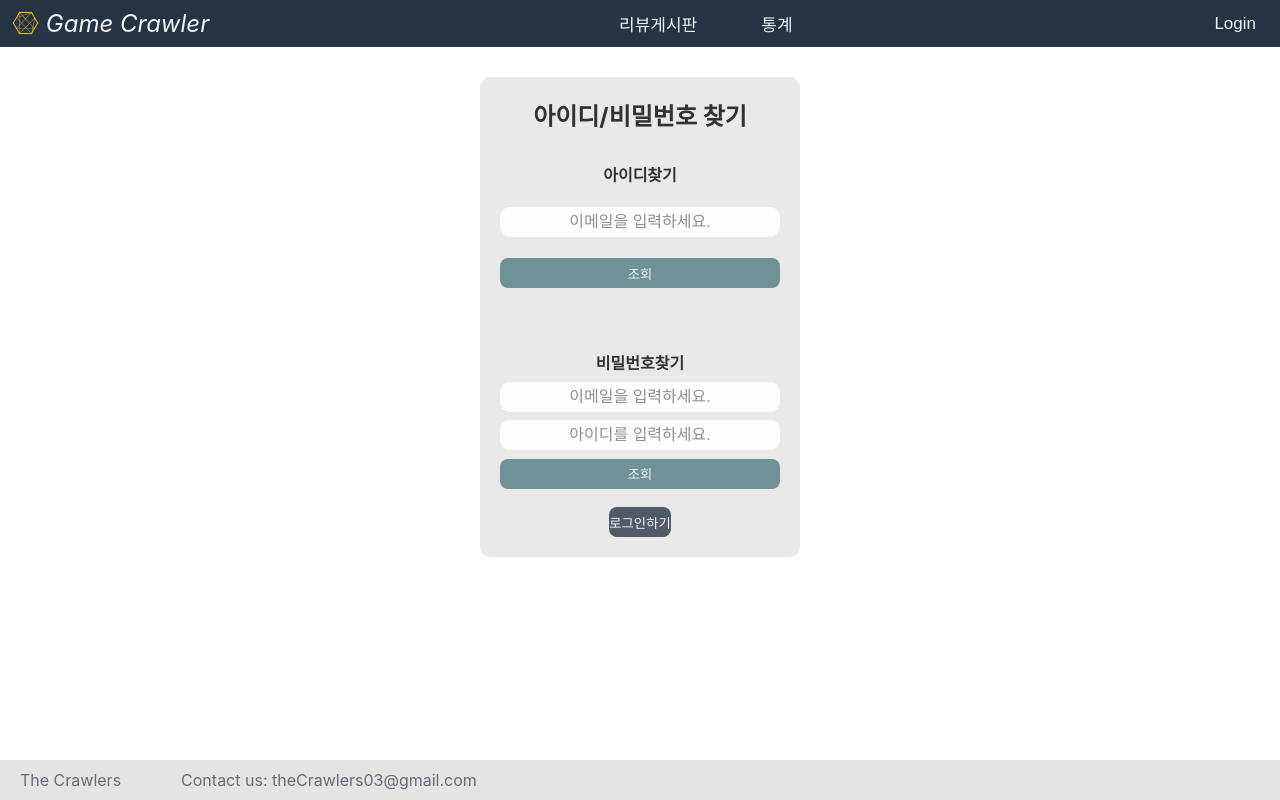
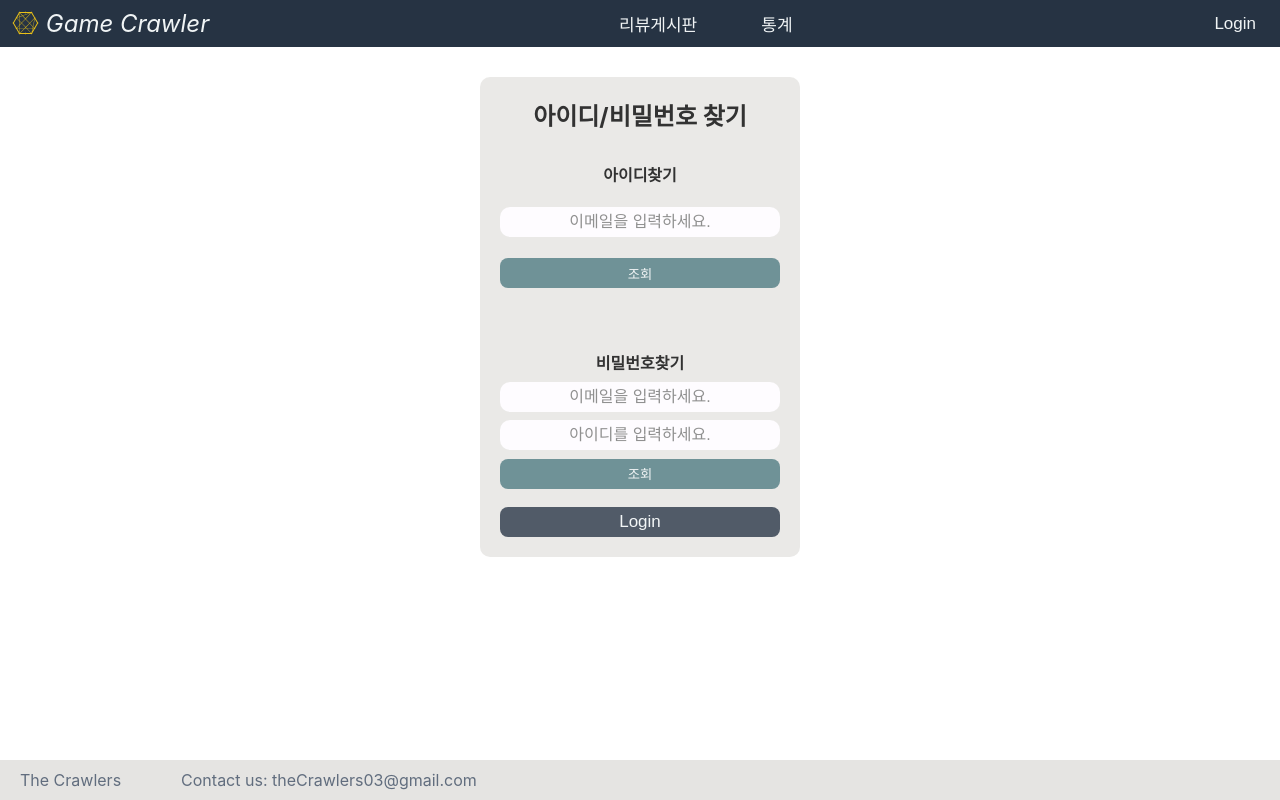
Before and after one commit to sakim5027/GameCrawler_client, a React (Create React App) app in the folder gamecrawler-client/: page /findIdAndPwd in a window 1280 px wide. Built offline with nearby package versions, Linux system fonts and the light colour scheme.

Commit message:
fixed find id and pw login link

```diff
--- a/gamecrawler-client/src/App.css
+++ b/gamecrawler-client/src/App.css
@@ -196,6 +196,7 @@ input[type='password'] {
   color:var(--text-color);
 }
 .loginSearchBtn{
+  width: 100%;
   height: 30px;
   border-radius: 8px;
   border:none;
@@ -212,6 +213,8 @@ input[type='password'] {
   border: none;
   border-radius: 8px;
   color:var(--text-color);
+  text-align: center;
+  line-height: 29px
 }
 .loginSubmitBtn{
   width: 100%;
--- a/gamecrawler-client/src/App.js
+++ b/gamecrawler-client/src/App.js
@@ -7,7 +7,6 @@ import Mypage from './pages/mypage'
 import Reviews from './pages/reviews'
 import { BrowserRouter, Route, Switch, Redirect } from 'react-router-dom';
 import FindIdAndPwd from './pages/findIdAndPwd';
-import { Container } from './pages/Login/Container'
 import { Signup } from './pages/signup';
 import GameSearch from './pages/Home/homeGameSearch'
 
@@ -54,7 +53,6 @@ class App extends React.Component {
       }}
      /> */}
         <Route exact path="/"><Redirect to="/home"/></Route>
-        <Route path="/login" component={Container}></Route>
         <Route path="/mypage"><Mypage/></Route>
         <Route path="/reviews"><Reviews/></Route>
         <Route path="/findIdAndPwd" component={FindIdAndPwd}></Route>
--- a/gamecrawler-client/src/pages/Login/Modal/index.js
+++ b/gamecrawler-client/src/pages/Login/Modal/index.js
@@ -20,7 +20,6 @@ export class Modal extends Component{
           tabIndex="-1"
           aria-modal="true"
           className="modal-cover"
-
         >
           <div className="modal-area" ref={this.props.modalRef}>
             <button   //close 버튼
--- a/gamecrawler-client/src/pages/findIdAndPwd.js
+++ b/gamecrawler-client/src/pages/findIdAndPwd.js
@@ -2,6 +2,7 @@
 import React from 'react';
 import axios from 'axios';
 import {Link} from 'react-router-dom';
+import { Container } from './Login/Container'
 
 class FindIdAndPwd extends React.Component {
     constructor(props){
@@ -84,6 +85,7 @@ class FindIdAndPwd extends React.Component {
 
     render(){
         const {email,emailForPwd,userid} = this.state;
+        let triggerText = 'Login';
         return(
             <div className="topContainer">
             <div className="findContainer">
@@ -101,7 +103,7 @@ class FindIdAndPwd extends React.Component {
                     <button className = "searchBtn" onClick ={this.searchPwdHandler}>조회</button>
                     <div className="alert-box">{this.state.pwdMessage}</div>
                 </div>
-                <Link to="/login"><button className="submitBtn">로그인하기</button></Link>
+                <div className = "submitBtn"><Container triggerText={triggerText} /></div>
             </div>
             </div>
         )
--- a/gamecrawler-client/src/pages/header.js
+++ b/gamecrawler-client/src/pages/header.js
@@ -45,7 +45,7 @@ render() {
                         <li><Link to="/">Logout</Link></li>
                     </div>
                 ):(
-                    <div><li><Link to="/login"><Container triggerText={triggerText}/></Link></li></div>
+                    <div><li><Container triggerText={triggerText}/></li></div>
                 )}
             </ul>
             <a href="#" className="navListBtn" onClick={this.navBarHandler}>  {/*} 이 버튼을 누르면 목록이 나타나도록 js 적용 */}
```
Also changed, not shown: gamecrawler-client/src/pages/Login/Container/index.js (line endings or trailing spaces).
